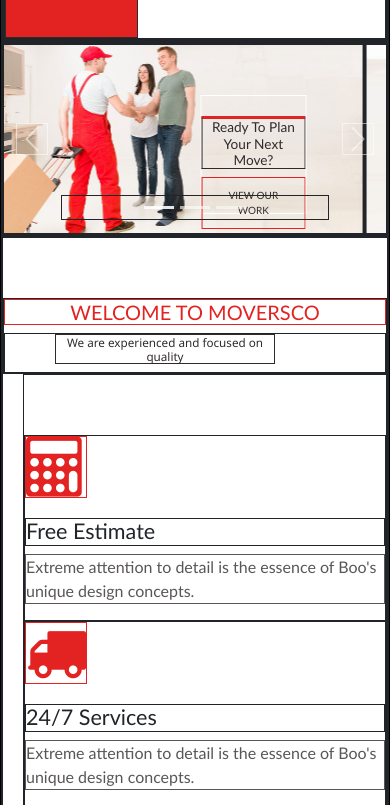
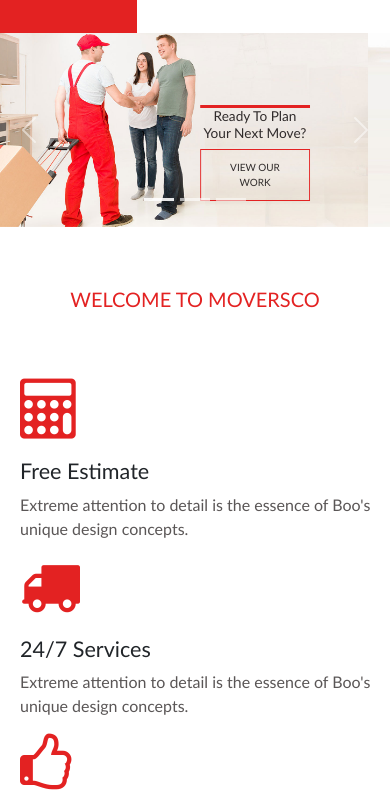
Before and after one commit to kevwegloria/Movers, a plain HTML site: page index.html in a window 390 px wide. Shown: the part 87-892 px from the top of the page. Drawn offline with nearby package versions, Linux system fonts and the light colour scheme.

Commit message:
Add files via upload

```diff
--- a/style.css
+++ b/style.css
@@ -2,7 +2,7 @@
             margin: 0;
             padding: 0;
             box-sizing: border-box;
-          border: 1px solid;
+
         }
 
         .topnav {
@@ -300,7 +300,14 @@
         }
 
 
-        @media only screen and (max-width: 768px) {}
+        @media only screen and (max-width: 768px) {
+
+            .sec1-head-h3 h3 {
+              display: none;
+
+
+            }
+        }
 
         .sec1 {
             padding-top: 60px;
@@ -320,9 +327,9 @@
         }
 
 
-        .sec1-head-h3 h3 {
+        .sec1-head h3 {
             font-size: 3vw;
-            max-width: 220px;
+
             margin-left: auto;
             margin-right: auto;
             color: rgb(48, 43, 43);
```
